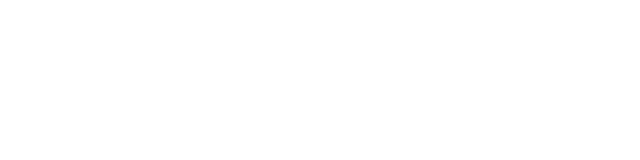
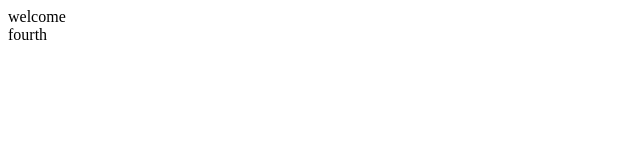
Before and after one commit to jgorijinal/github-page-demo-1, a Vue app: page /#/welcome/4 in a window 1280 px wide. Before the commit this address had no page. Shown: the top 160 px of the page, without its empty margins (0-640 px from the left). Built offline with nearby package versions, Linux system fonts and the light colour scheme; the HTML template or start-up script is replaced by a standard one.

Commit message:
创建 welcome 路由

```diff
--- /dev/null
+++ b/src/components/welcome/first.vue
@@ -0,0 +1,11 @@
+<template>
+  <div>
+    first
+  </div>
+</template>
+
+<script lang="ts" setup>
+
+</script>
+<style scoped>
+</style>
--- /dev/null
+++ b/src/components/welcome/fourth.vue
@@ -0,0 +1,11 @@
+<template>
+  <div>
+    fourth
+  </div>
+</template>
+
+<script lang="ts" setup>
+
+</script>
+<style scoped>
+</style>
--- /dev/null
+++ b/src/components/welcome/second.vue
@@ -0,0 +1,11 @@
+<template>
+  <div>
+    second
+  </div>
+</template>
+
+<script lang="ts" setup>
+
+</script>
+<style scoped>
+</style>
--- /dev/null
+++ b/src/components/welcome/third.vue
@@ -0,0 +1,11 @@
+<template>
+  <div>
+    third
+  </div>
+</template>
+
+<script lang="ts" setup>
+
+</script>
+<style scoped>
+</style>
--- /dev/null
+++ b/src/views/welcome.vue
@@ -0,0 +1,12 @@
+<template>
+  <div>
+    welcome
+    <router-view />
+  </div>
+</template>
+
+<script lang="ts" setup>
+
+</script>
+<style scoped>
+</style>
```
Also changed, not shown: src/router/routes.ts (+11 -1 lines).
